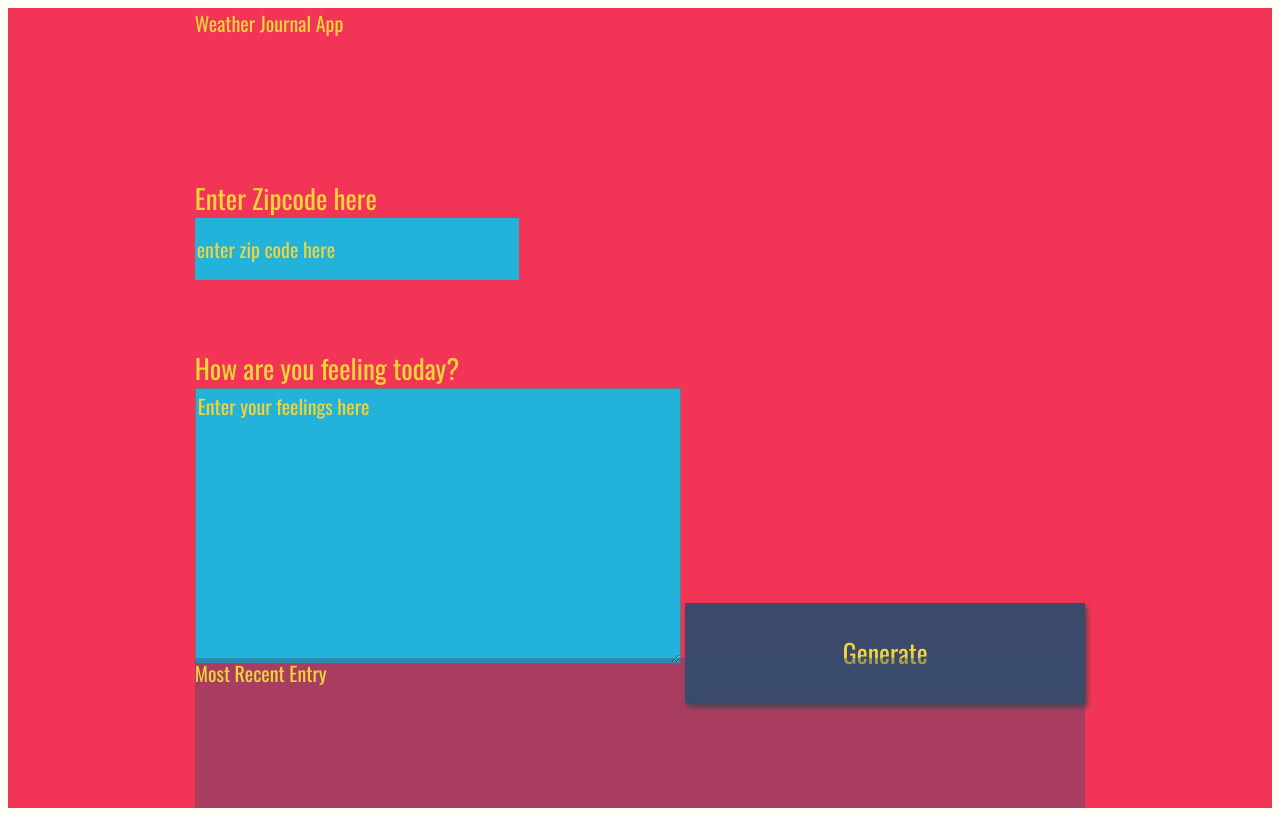
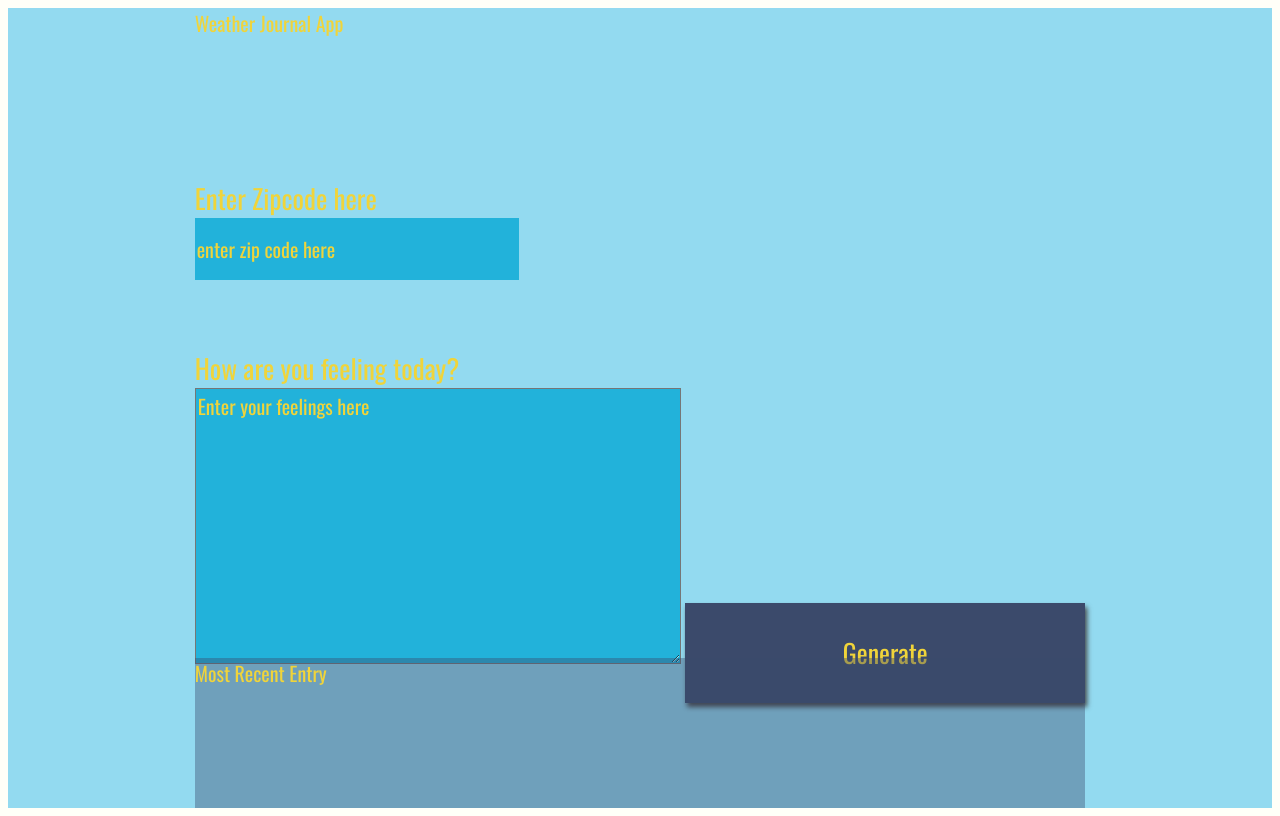
Before and after one commit to arcadianlyric/udacity_frontend, a plain HTML site: page projects/weather-journal-app/website/index.html in a window 1280 px wide. Drawn offline with nearby package versions, Linux system fonts and the light colour scheme; a web font is replaced by a local one.

Commit message:
change color

```diff
--- a/projects/weather-journal-app/website/style.css
+++ b/projects/weather-journal-app/website/style.css
@@ -8,7 +8,7 @@ body{
     grid-auto-rows: minmax(150px, auto);
     /* grid-template-columns:  */
     height:100vh;
-    background: #f23557;
+    background: #93daf0;
     color: #f0d43a;
     justify-content: center;
     grid-gap: 1em;
```
